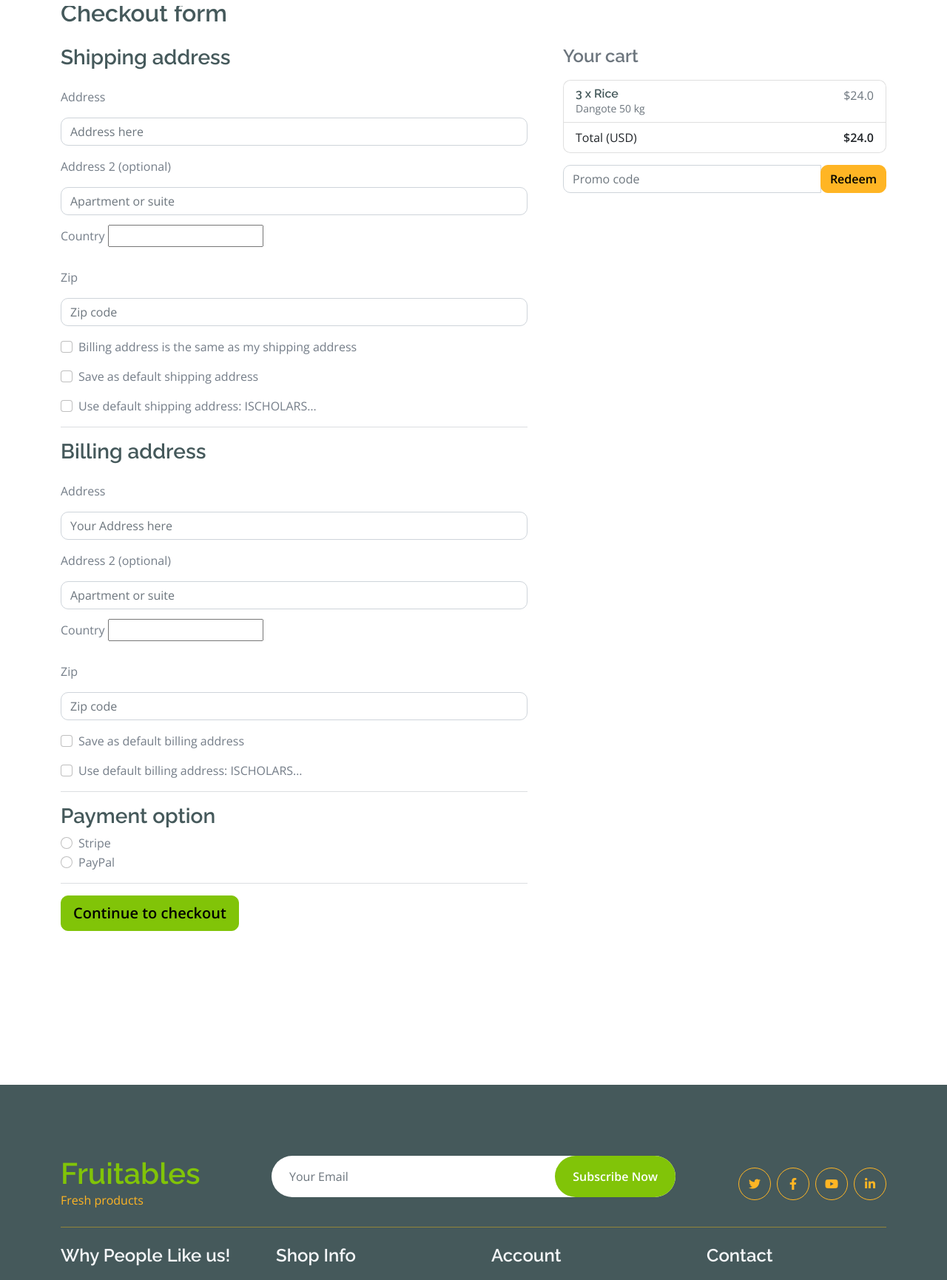
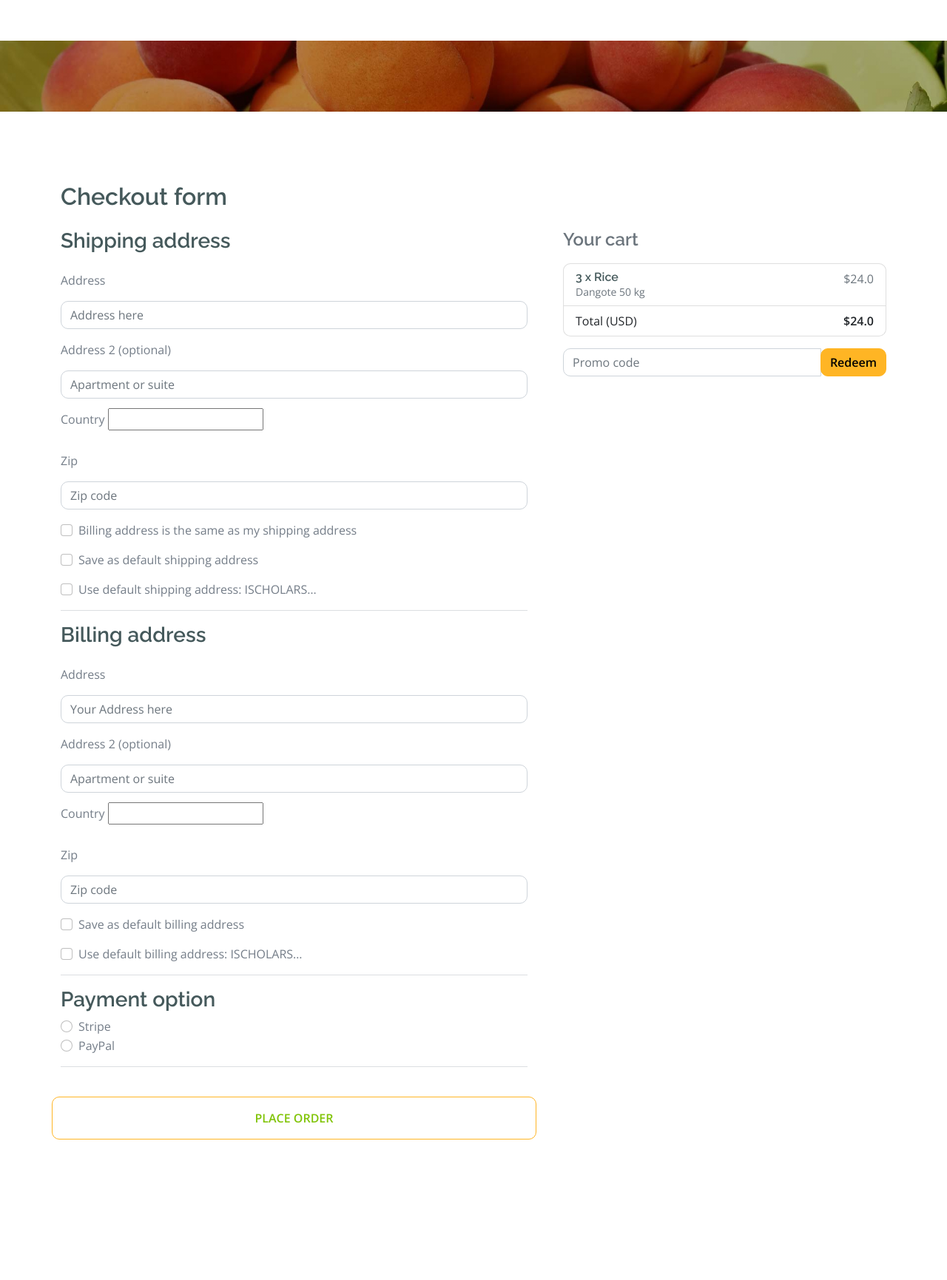
Before and after one commit to TIJANI0826/multivest, a Django app: page /checkout/ in a window 1280 px wide. Shown: the part 145-1876 px from the top of the page at 74% size. Run offline with Django 4.2, Linux system fonts and the light colour scheme; a user stored in the database is signed in; data comes from the database, SQL or seed files in the repository; both versions use the stored data as it was after the commit; some libraries are stand-ins or nearby versions.

Commit message:
made more changes to checkout.html

```diff
--- a/templates/checkout.html
+++ b/templates/checkout.html
@@ -4,6 +4,7 @@
 {% block content %}
 
 <main class="py-5">
+  <div class="container-fluid page-header py-5"></div>
   <div class="container-fluid py-5">
     <div class="container py-5">
       <h2 class="mb-4">Checkout form</h2>
@@ -100,7 +101,9 @@
             </div>
             {% endfor %}
             <hr>
-            <button class="btn btn-primary btn-lg btn-block" type="submit">Continue to checkout</button>
+            <div class="row g-4 text-center align-items-center justify-content-center pt-4">
+              <button type="submit" class="btn border-secondary py-3 px-4 text-uppercase w-100 text-primary">Place Order</button>
+            </div>
           </div>
           <div class="col-md-12 col-lg-6 col-xl-5">
             {% include "order_snippet.html" %}
```
Also changed, not shown: db.sqlite3.
